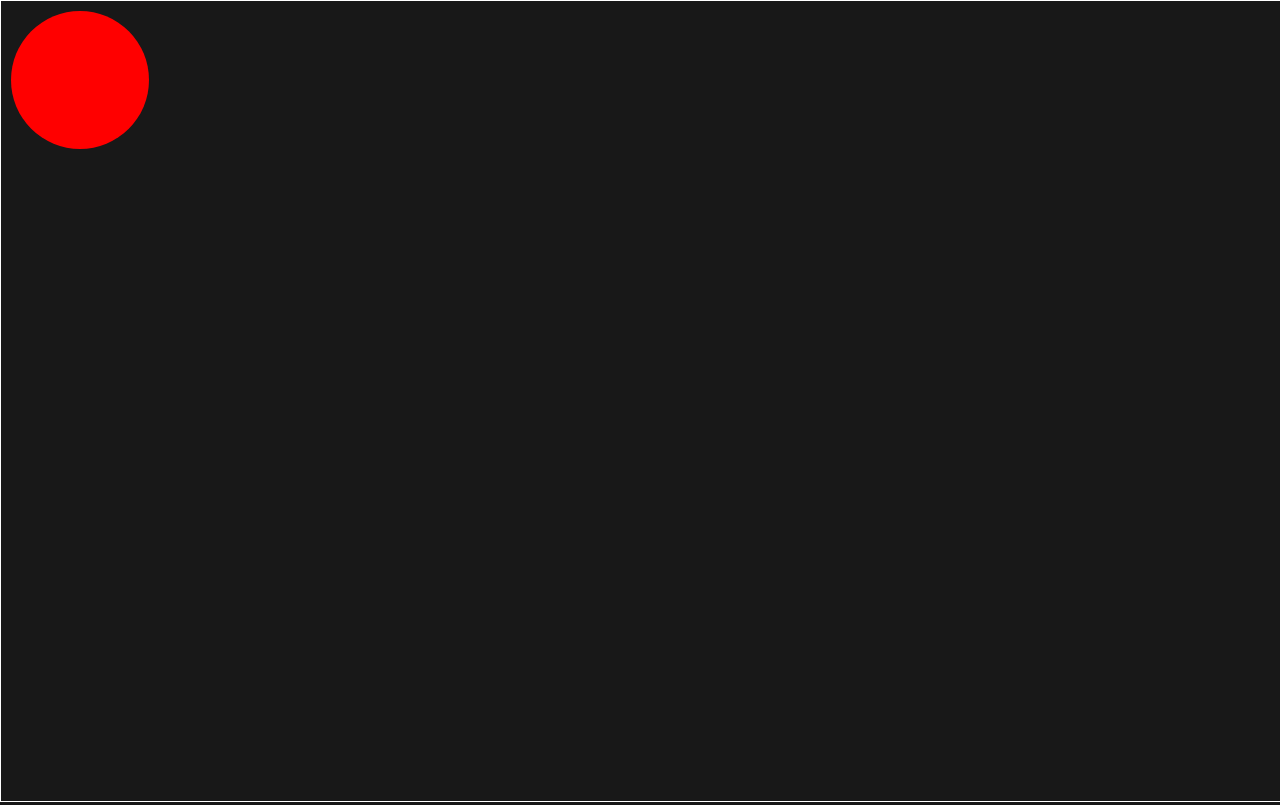
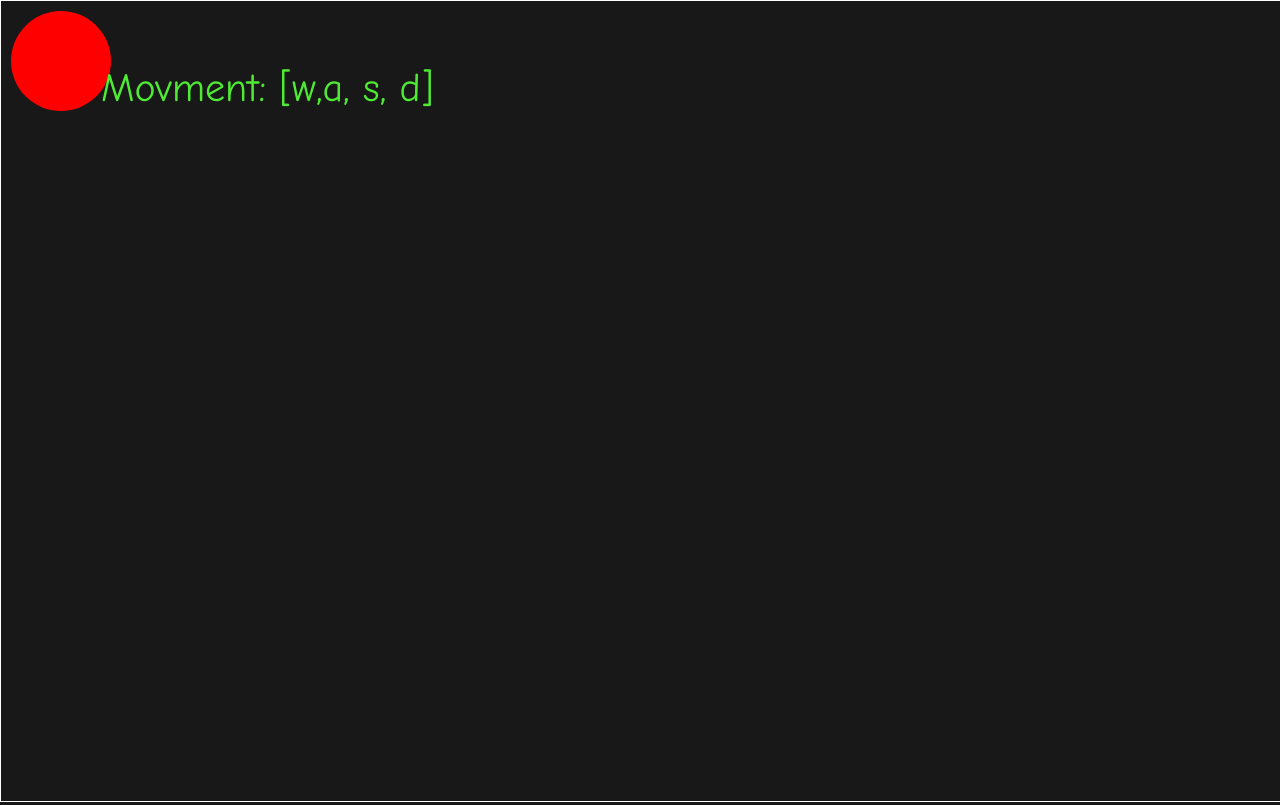
Before and after one commit to Firwanaa/js-canvas, a plain HTML site: page index.html in a window 1280 px wide. Drawn offline with Linux system fonts and the light colour scheme.

Commit message:
text and refactoring

```diff
--- a/index.js
+++ b/index.js
@@ -1,4 +1,3 @@
-
 class V2 {
   constructor(x, y) {
     this.x = x;
@@ -17,6 +16,90 @@ class V2 {
   }
 
 }
+
+const radius = 50;
+const speed = 1000;
+
+const directionMap = {
+  'w': new V2(0, -1.0),
+  's': new V2(0, 1.0),
+  'a': new V2(-1.0, 0),
+  'd': new V2(1.0, 0),
+};
+
+class TutorialPopup {
+  constructor() {
+    this.alpa = 0.0;
+    this.dalpa = 0.00;
+  }
+
+  update(dt) {
+    // this.alpha += dt;
+    // if (this.alpha > 1.0) {
+    //   this.alpha = 1.0;
+    // }
+  }
+  render(ctx) {
+    // const width = window.innerWidth;
+    // const height = window.innerHeight;
+    // ctx.fillStyle = `rgba(0,0,0,${this.alpa})`;
+    // ctx.fillRect(0, 0, width, height);
+    // ctx.fillStyle = "white";
+    // ctx.font = "30px ComicNeue-Regular";
+    // ctx.textAlign = "center";
+  }
+  fadeIn() {
+    this.alpha = 1.0;
+    this.dalpha = 0.01;
+  }
+  fadeOut() {
+    this.alpha = 1.0;
+    this.dalpha = -1.0;
+  }
+}
+
+class Game {
+  constructor() {
+    this.pos = new V2(radius + 10, radius + 10);
+    this.pressedKeys = new Set();
+    this.popup = new TutorialPopup();
+  }
+
+  update(dt) {
+    let vel = new V2(0, 0);
+    for (let key of this.pressedKeys) {
+      if (key in directionMap) {
+        vel = vel.add(directionMap[key].scale(speed));
+      }
+    }
+    this.pos = this.pos.add(vel.scale(dt));
+
+    this.popup.update(dt);
+  }
+  render(ctx) {
+    const width = ctx.canvas.width;
+    const height = ctx.canvas.height;
+
+    ctx.clearRect(0, 0, width, height);
+    fillCircle(ctx, this.pos, radius, "red");
+
+
+    this.popup.render(ctx);
+
+    ctx.fillStyle = "#4feb34";
+    ctx.font = "40px ComicNeue-Regular";
+    ctx.fillText("Movment: [w,a, s, d]", 100, 100);
+
+  }
+
+  keyDown(e) {
+    this.pressedKeys.add((e.key).toLowerCase());
+  }
+  keyUp(e) {
+    this.pressedKeys.delete((e.key).toLowerCase());
+  }
+}
+
 function fillCircle(ctx, center, radius, color = "green") {
   ctx.beginPath();
   ctx.arc(center.x, center.y, radius, 0, 2 * Math.PI, false);
@@ -32,21 +115,11 @@ function fillCircle(ctx, center, radius, color = "green") {
 
 
 
-  const radius = 69;
   const ctx = c.getContext("2d");
-  const speed = 1000;
+
+  const game = new Game();
 
   let start;
-  let pos = new V2(radius + 10, radius + 10);
-
-  let directionMap = {
-    'w': new V2(0, -speed),
-    's': new V2(0, speed),
-    'a': new V2(-speed, 0),
-    'd': new V2(speed, 0),
-  };
-
-let pressedKeys = new Set();
 
   function step(timestamp) {
     // console.log(timestamp);
@@ -60,16 +133,10 @@ let pressedKeys = new Set();
     c.width = width;
     c.height = height;
 
-    let vel = new V2(0, 0);
-    for (let key of pressedKeys) {
-      if (key in directionMap) {
-        vel = vel.add(directionMap[key]);
-      }
-    }
-    pos = pos.add(vel.scale(dt));
+    game.update(dt);
+    game.render(ctx);
 
-    ctx.clearRect(0, 0, width, height);
-    fillCircle(ctx, pos, radius, "red");
+
     // console.log(elapsed);
 
     requestAnimationFrame(step);
@@ -77,11 +144,11 @@ let pressedKeys = new Set();
   requestAnimationFrame(step);
 
   document.addEventListener("keydown", (e) => {
-    pressedKeys.add((e.key).toLowerCase());
+    game.keyDown(e);
   })
 
   document.addEventListener("keyup", (e) => {
-    pressedKeys.delete((e.key).toLowerCase());
+    game.keyUp(e);
   })
 
 })();
--- a/stylesheet.css
+++ b/stylesheet.css
@@ -7,7 +7,10 @@ html, body {
   width: 100%;
   height: 100%;
 }
-
+@font-face {
+    font-family: 'ComicNeue-Regular';
+    src: url('ComicNeue-Regular.ttf');
+}
 canvas {
   border: 1px solid #fff;
 }
```
Also changed, not shown: ComicNeue-Regular.ttf (added), 1 other file.
